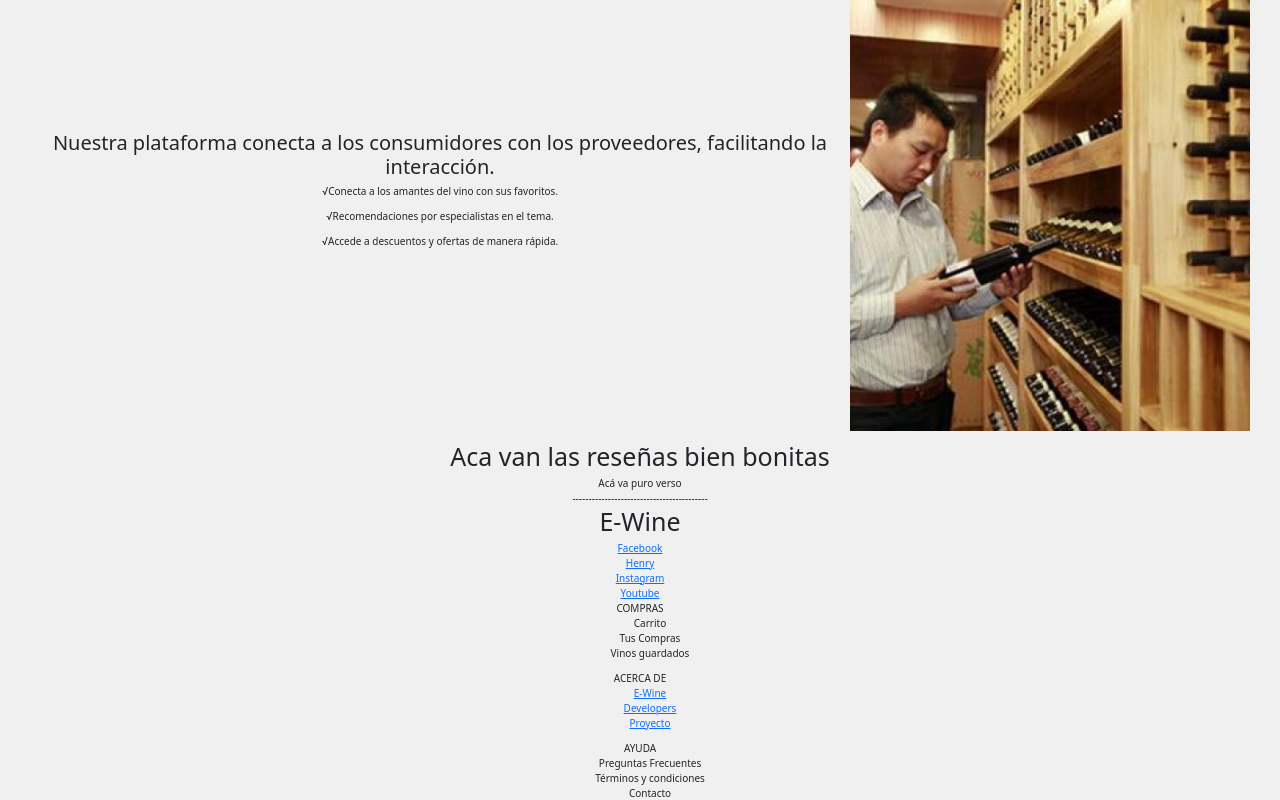
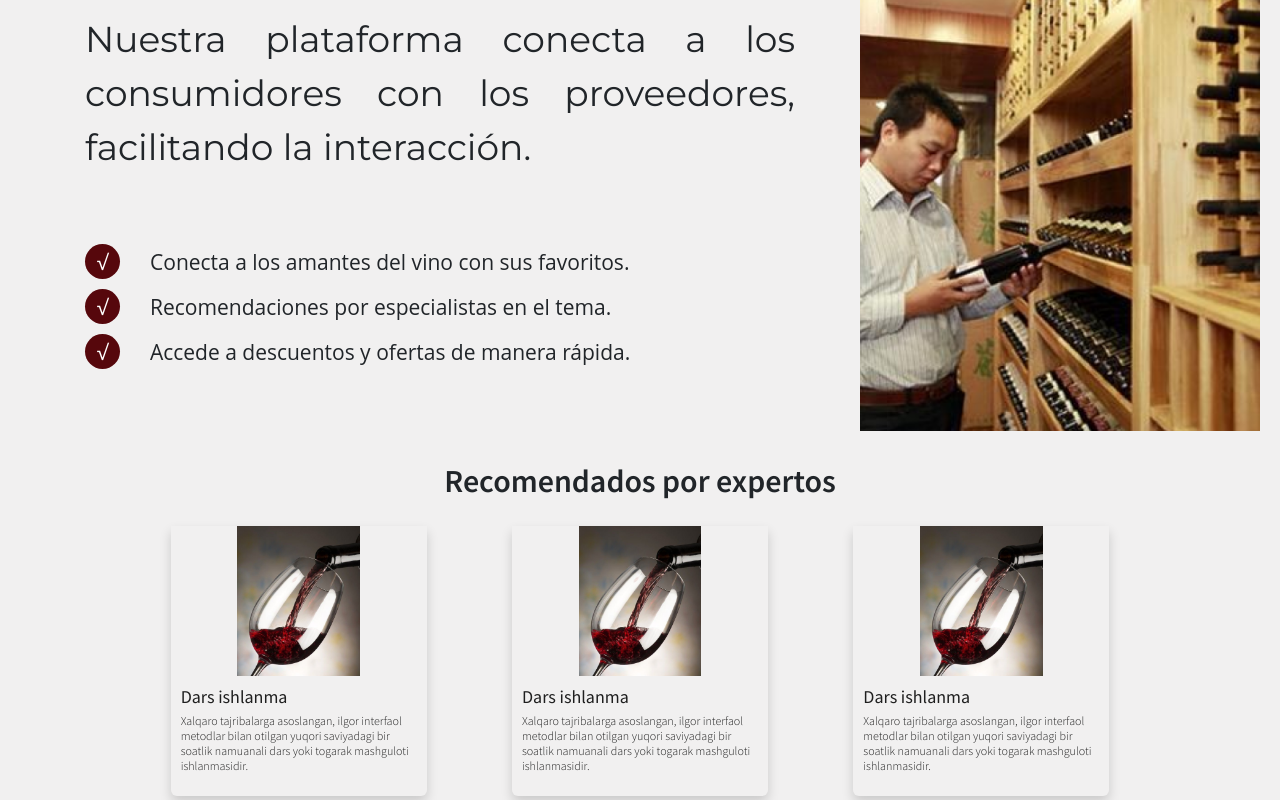
Before and after one commit to dangon200/E-WINE-Final-Project, a React (Create React App) app in the folder client/: page / in a window 1280 px wide. Shown: the part 820-1620 px from the top of the page. Built offline with nearby package versions, Linux system fonts and the light colour scheme.

Commit message:
add styles to landing page

```diff
--- a/client/src/components/Button/button.module.css
+++ b/client/src/components/Button/button.module.css
@@ -13,17 +13,18 @@
     box-shadow: 0px 6px 12px rgba(0, 0, 0, 0.12);
     /* width: 192px; */
     cursor: pointer;
+    transition: .3s;
+
 
 }
 .btn:hover{
     color: var(--normal-font-color);
     font-family: var(--font-family-1);
-    font-weight: 600;
+    /* font-weight: 600; */
     background-color: var(--background-color);
-    box-sizing: border-box;
     border: 1px solid var(--btn-border-color);
-    border-radius: 7px;
+    /* border-radius: 7px;   */
     box-shadow: 0px 6px 12px rgba(0, 0, 0, 0.12);
     /* width: 192px; */
-    transform: scale(1.05)
+    /* transform: scale(1.05) */
 }
--- a/client/src/components/LandingPage/AboutDevs.jsx
+++ /dev/null
@@ -1,9 +0,0 @@
-import React from 'react'
-
-function AboutDevs () {
-  return (
-    <div>Acá va puro verso</div>
-  )
-}
-
-export default AboutDevs
--- a/client/src/components/LandingPage/LandingPage.jsx
+++ b/client/src/components/LandingPage/LandingPage.jsx
@@ -1,6 +1,5 @@
 import style from './landingPage.module.css'
 import React from 'react'
-import AboutDevs from './AboutDevs'
 import Footer from '../Footer/Footer.jsx'
 import bodega from '../assets/imgs/bodega.png'
 import copa from '../assets/imgs/copa.png'
@@ -27,7 +26,7 @@ export default function LandingPage () {
           <div className={style.details}>
             <h2>Disfrutá navegando por miles de vinos y haciendo tu elección de manera más cómoda todo en un sólo sitio</h2>
 
-            <p><span>√</span> Te conectamos con las mejores bodegas.</p>
+            <p><span>√</span>Te conectamos con las mejores bodegas.</p>
             <p><span>√</span>Podés seleccionar el vino que quieras.</p>
             <p><span>√</span>Revisa las reseñas y las recomendaciones de expertos.</p>
           </div>
@@ -35,7 +34,7 @@ export default function LandingPage () {
         </article>
 
         <article>
-          <div>
+          <div className={style.details}>
             <h2> Nuestra plataforma conecta a los consumidores con los proveedores, facilitando la interacción.</h2>
 
             <p><span>√</span>Conecta a los amantes del vino con sus favoritos.</p>
@@ -48,12 +47,33 @@ export default function LandingPage () {
 
       </section>
 
-      <div>
-        <h1>Aca van las reseñas bien bonitas</h1>
-      </div>
-      <div>
-        <AboutDevs />
-      </div>
+      <section className={style.sectionCards}>
+        <h2>Recomendados por expertos</h2>
+        <article className={style.gridCards}>
+          <div className={style.card}>
+            <img src={copa} alt='fakeImg' className={style.cardImg} />
+            <section>
+              <h4>Dars ishlanma</h4>
+              <p>Xalqaro tajribalarga asoslangan, ilgor interfaol metodlar bilan otilgan yuqori saviyadagi bir soatlik namuanali dars yoki togarak mashguloti ishlanmasidir.</p>
+            </section>
+
+          </div>
+          <div className={style.card}>
+            <img src={copa} alt='fakeImg' className={style.cardImg} />
+            <section>
+              <h4>Dars ishlanma</h4>
+              <p>Xalqaro tajribalarga asoslangan, ilgor interfaol metodlar bilan otilgan yuqori saviyadagi bir soatlik namuanali dars yoki togarak mashguloti ishlanmasidir.</p>
+            </section>
+          </div>
+          <div className={style.card}>
+            <img src={copa} alt='fakeImg' className={style.cardImg} />
+            <section>
+              <h4>Dars ishlanma</h4>
+              <p>Xalqaro tajribalarga asoslangan, ilgor interfaol metodlar bilan otilgan yuqori saviyadagi bir soatlik namuanali dars yoki togarak mashguloti ishlanmasidir.</p>
+            </section>
+          </div>
+        </article>
+      </section>
       <span>------------------------------------------</span>
       <div>
         <Footer />
--- a/client/src/components/LandingPage/landingPage.module.css
+++ b/client/src/components/LandingPage/landingPage.module.css
@@ -56,17 +56,102 @@
   width: 100%;
   display: flex;
   flex-direction: column;
+  padding: 0 65px;
 
 }
 .details h2{
+  margin-bottom: 70px;
   font-family: var(--font-family-2);
   font-size: 3.6rem;
   font-weight: 400;
   line-height: 54px;
-  padding: 20px 65px;
   text-align: justify;
 }
 
+.details p {
+  display: block;
+  width: 100%;
+  font-family: Open Sans, sans-serif, Arial;
+  font-size: 2.1rem;
+  font-weight: 400;
+  text-align: justify;
+  line-height: 25px;
+
+}
+
+.details p span{
+  display:inline-block;
+  width: 35px;
+  height: 35px;
+  margin-right: 30px;
+  background-color: var(--btn-background-color);
+  color: white;
+  border-radius: 50%;
+  text-align: center;
+  padding-top: 6px;
+}
+
+.section :nth-child(2) .details{
+  /*Aca iria el codigo de la seccion 2*/
+  display: flex;
+}
+
+.sectionCards{
+  display: flex;
+  flex-direction: column;
+  align-items: center;
+}
+.sectionCards h2{
+   font-family: var(--font-family-1);
+   font-size: 3.2rem;
+   font-weight: 600;
+   line-height: 80px;
+}
+
+.card{
+  display: flex;
+  flex-direction: column;
+  align-items: center;
+  width: 75%;
+  height: 270px;
+  background-color: #F1F0F0;
+  border-radius: 0 0 6px 6px;
+  box-shadow: 0px 6px 12px rgba(0, 0, 0, 0.16);;
+}
+.cardImg{
+  object-fit: contain;
+  width: 250px;
+  height: 150px;
+}
+.gridCards{
+  width: 80%;
+  display: grid;
+  grid-template-columns: 1fr 1fr 1fr;
+  justify-items: center;
+}
+
+.card section{
+  display: flex;
+  flex-direction: column;
+  align-items: flex-start;
+  padding: 10px;
+}
+.card section h4{
+  font-size: 1.8rem;
+  font-family: var(--font-family-1);
+  color: #1F1F1F;
+  font-weight: 400;
+  line-height: 22px;
+}
+
+.card section p{
+  color: #1F1F1F;
+  font-family: var(--font-family-1);
+  font-size: 1.2rem;
+  font-weight: 300;
+  line-height: 15px;
+  text-align: start;
+}
 
 
 
--- a/client/src/index.css
+++ b/client/src/index.css
@@ -20,7 +20,7 @@ body{
 .App{
   max-width: 1450px;
   background-color: #F1F0F0;
-  padding: 0 10px;
+  position: relative;
 }
 :root{
   --background-color: #f1f0f0;
--- a/client/src/store/actions/actions.js
+++ b/client/src/store/actions/actions.js
@@ -1,5 +1,5 @@
 import axios from 'axios'
-const urlApi = 'https://e-wines-back.onrender.com'
+const urlApi = 'https://e-winespf.herokuapp.com'
 
 export function getPublications () {
   return async function (dispatch) {
```
